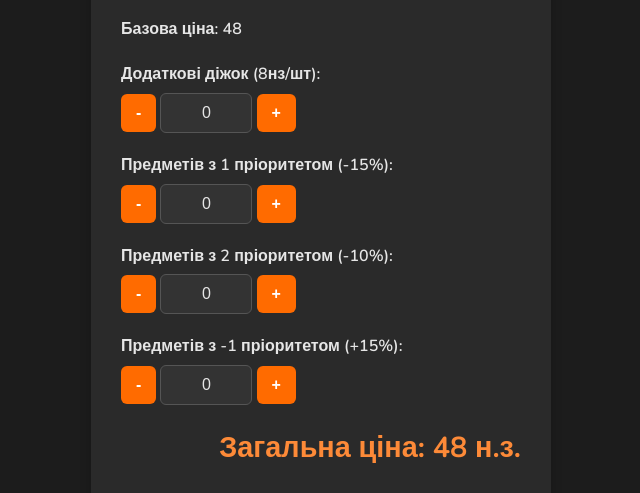
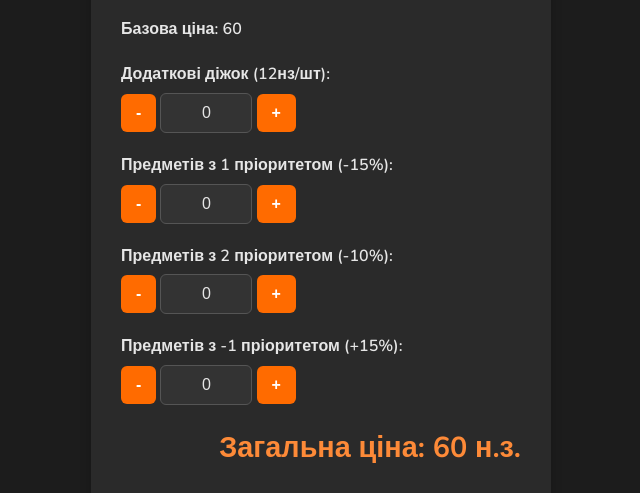
Before and after one commit to Twenty013/XABCalculator, a website: page index.html in a window 1280 px wide. Shown: the part 191-684 px from the top of the page, 319-959 px from the left. Drawn offline with nearby package versions, Linux system fonts and the light colour scheme; a web font is replaced by a local one.

Commit message:
Update index.html

```diff
--- a/index.html
+++ b/index.html
@@ -23,11 +23,11 @@
     </div>
 
     <div class="field">
-        <label>Базова ціна: <span id="basePrice">48</span></label>
+        <label>Базова ціна: <span id="basePrice">60</span></label>
     </div>
 
     <div class="field">
-        <label>Додаткові діжок (8нз/шт):</label>
+        <label>Додаткові діжок (12нз/шт):</label>
         <button onclick="updateBarrels(-1)">-</button>
         <input type="number" id="barrels" class="input" value="0" min="0" oninput="updateBarrels(0)">
         <button onclick="updateBarrels(1)">+</button>
@@ -55,7 +55,7 @@
     </div>
 
     <div class="field result">
-        Загальна ціна: <span id="totalPrice">48</span> н.з.
+        Загальна ціна: <span id="totalPrice">60</span> н.з.
     </div>
     <div class="field">
         <button onclick="ResetValues()" class="reset-button">Скинути всі значення</button>
```
